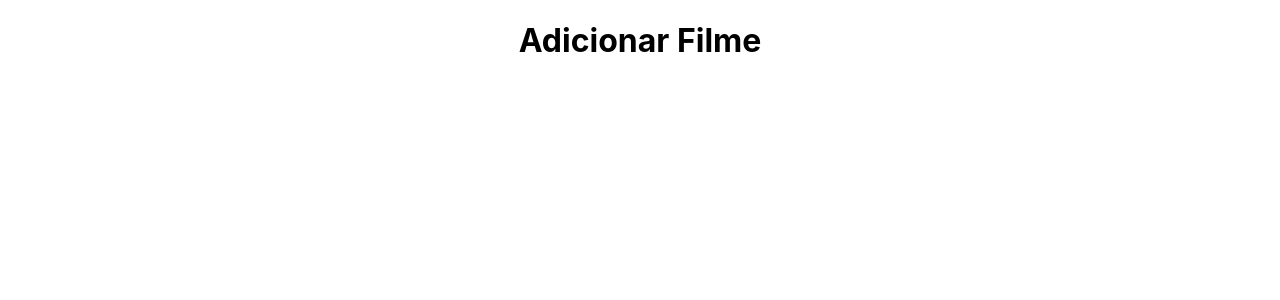
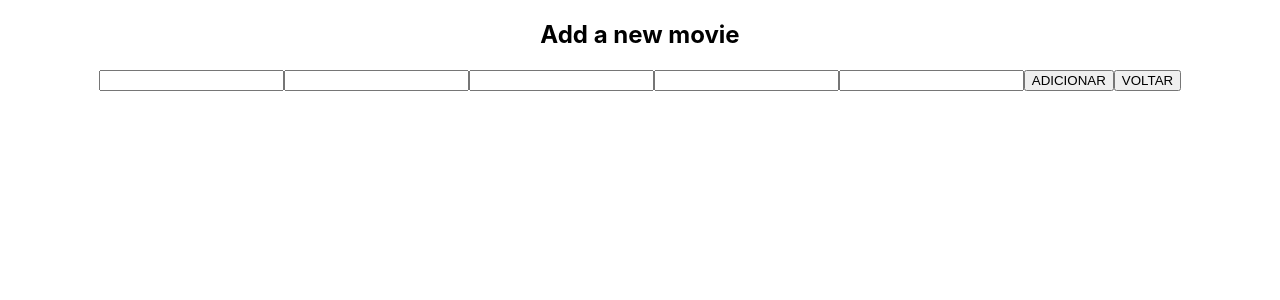
Before and after one commit to andrearnoni/movies-crud, a React (Create React App) app in the folder movies-crud/: page /movie/new in a window 1280 px wide. Shown: the top 300 px of the page. Built offline with nearby package versions, Linux system fonts and the light colour scheme.

Commit message:
config pag, action e reducer de add novo filme

```diff
--- a/movies-crud/src/actions/index.js
+++ b/movies-crud/src/actions/index.js
@@ -13,6 +13,10 @@ const getMovie = (movie) => ({
 
 const movieDeleted = () => ({
   type: types.DELETE_MOVIE,
+});
+
+const movieAdded = () => ({
+  type: types.ADD_MOVIE,
 });
 
 export const loadMovies = () => {
@@ -46,3 +50,15 @@ export const deleteMovie = (id) => {
       }).catch((error) => console.log(error));
   }
 }
+
+export const addMovie = (movie) => {
+  return function (dispatch) {
+    axios
+      .post(`http://localhost:3001/movies`, movie)
+      .then((response) => {
+        console.log(response);
+        dispatch(movieAdded());
+        dispatch(loadMovies());
+      }).catch((error) => console.log(error));
+  }
+}
--- a/movies-crud/src/pages/NewMovie.js
+++ b/movies-crud/src/pages/NewMovie.js
@@ -1,9 +1,96 @@
-import React from 'react';
+import React, { useState } from 'react';
+import { useHistory } from 'react-router-dom';
+import { useDispatch } from 'react-redux';
+import { addMovie } from '../actions';
 
 function NewMovie() {
+  const [error, setError] = useState('');
+  const [state, setState] = useState({
+    image: '',
+    title: '',
+    storyline: '',
+    genre: '',
+    rating: '',
+  });
+
+  const history = useHistory();
+  const dispatch = useDispatch();
+  const { image, title, storyline, genre, rating } = state;
+
+  const handleChange = (e) => {
+    setState({
+      ...state,
+      [e.target.name]: e.target.value,
+    });
+  }
+
+  const handleSubmit = (e) => {
+    e.preventDefault();
+    if (image === '' || title === '' || storyline === '' || genre === '' || rating === '') {
+      setError('Todos os campos são requeridos!');
+    } else {
+      dispatch(addMovie(state));
+      history.push('/');
+      setError('');
+    }
+  }
+
   return (
     <div>
-      <h1>Adicionar Filme</h1>
+      <form onSubmit={ handleSubmit }>
+        <h2>Add a new movie</h2>
+        { error && <p>{ error }</p> }
+        <input
+          id="movie_image"
+          name="image"
+          type="text"
+          value={ image }
+          label="Movie Image"
+          onChange={ handleChange }
+        />
+        <input
+          id="movie_title"
+          name="title"
+          type="text"
+          value={ title }
+          label="Movie Title"
+          onChange={ handleChange }
+        />
+        <input
+          id="movie_storyline"
+          name="storyline"
+          type="text"
+          value={ storyline }
+          label="Movie StoryLine"
+          onChange={ handleChange }
+        />
+        <input
+          id="movie_genre"
+          name="genre"
+          type="text"
+          value={ genre }
+          label="Movie Genre"
+          onChange={ handleChange }
+        />
+        <input
+          id="movie_rating"
+          name="rating"
+          type="number"
+          value={ rating }
+          label="Movie Rating"
+          onChange={ handleChange }
+        />
+        <button
+          type="submit"
+        >
+        ADICIONAR
+        </button>
+        <button
+          onClick={ () => history.push('/') }
+        >
+        VOLTAR
+        </button>
+      </form>
     </div>
   );
 }
--- a/movies-crud/src/reducers/movieReducer.js
+++ b/movies-crud/src/reducers/movieReducer.js
@@ -25,6 +25,11 @@ const movieReducer = (state = INITIAL_STATE, action) => {
         ...state,
         loading: false,
       };
+    case types.ADD_MOVIE:
+      return {
+        ...state,
+        loading: false,
+      };
     default:
       return state;
     }
```
